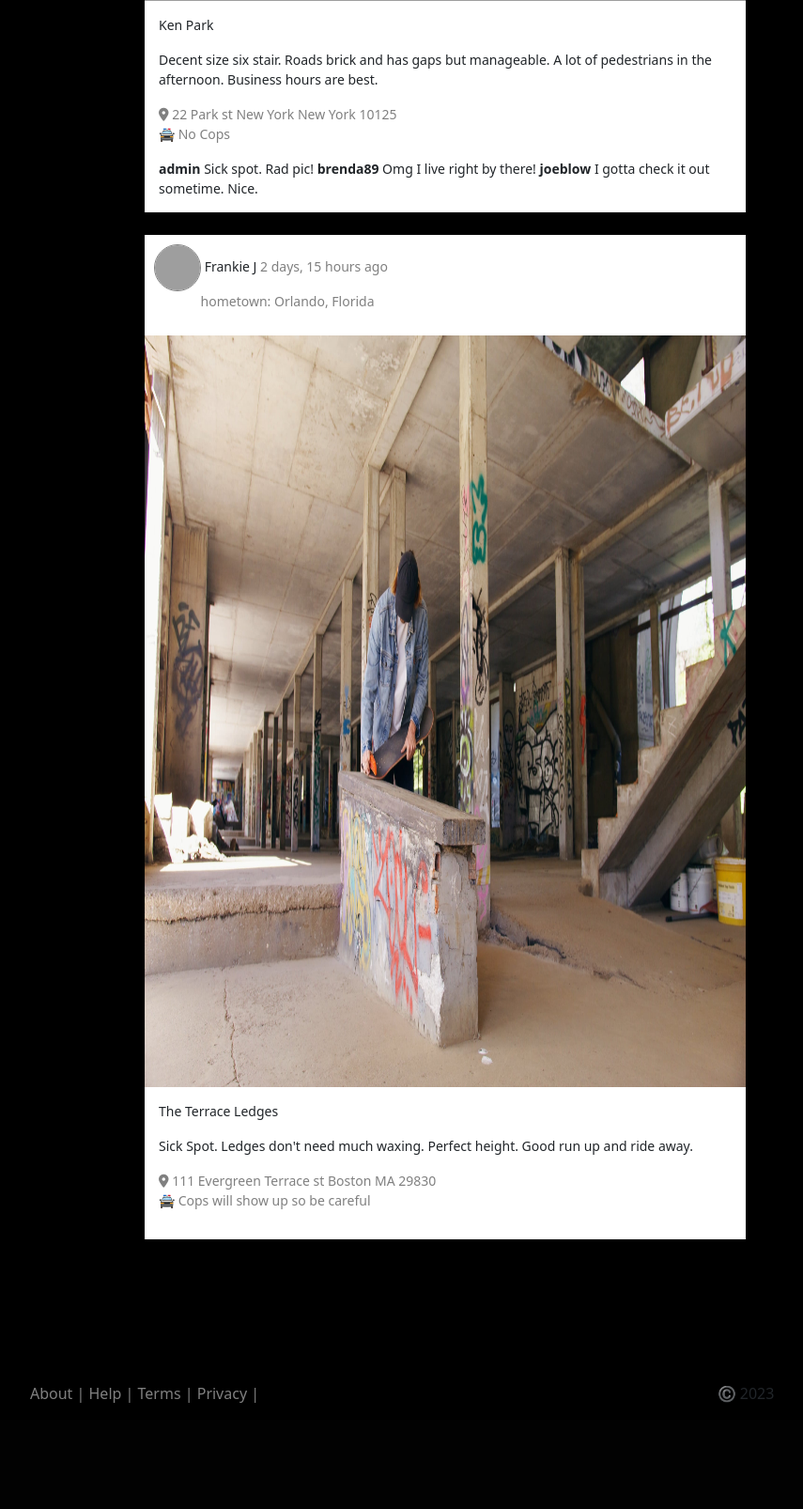
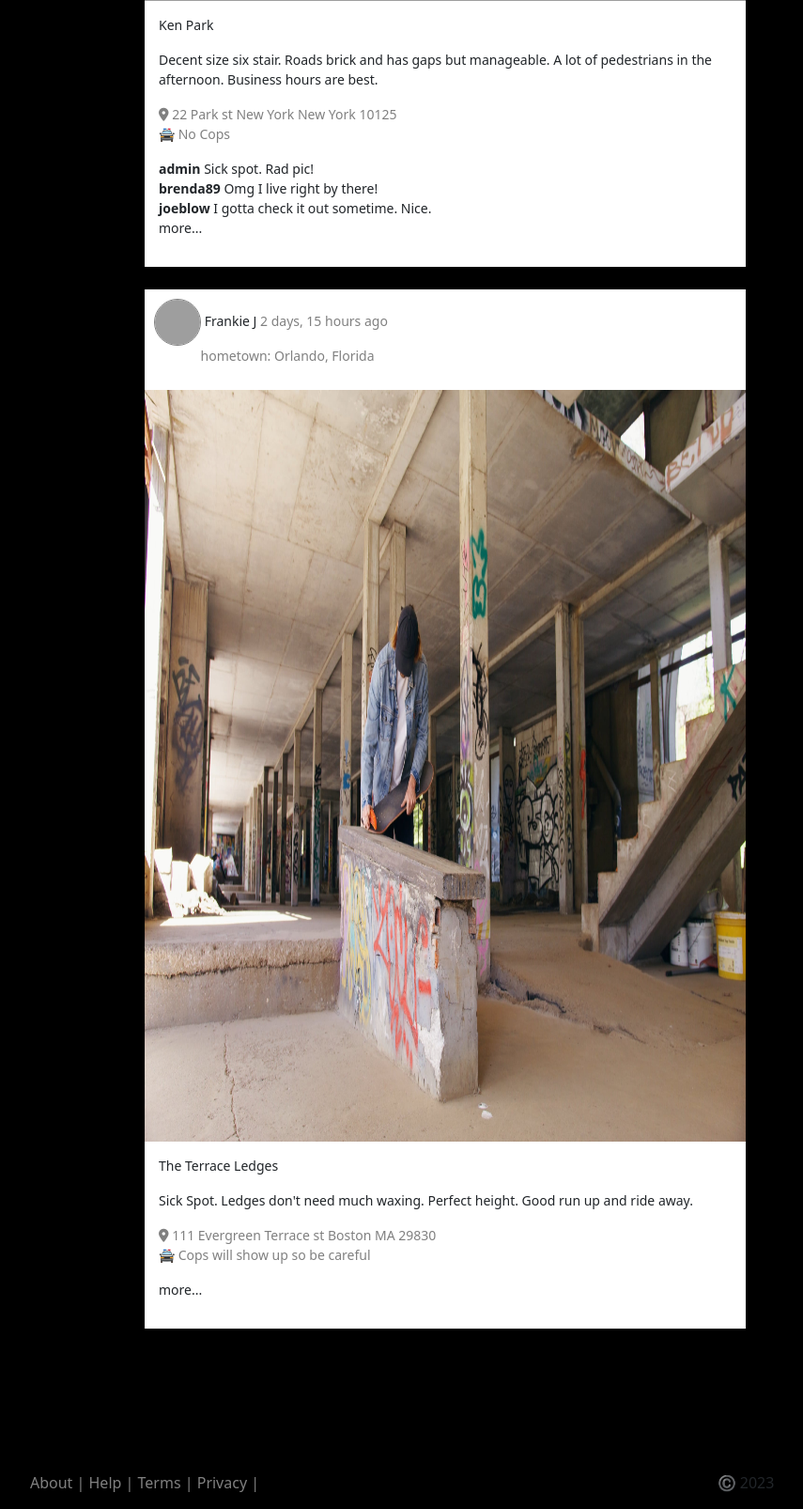
Before and after one commit to FranklinJamesJones89/SkateBook, a Django app: page / in a window 1280 px wide. Shown: the part 1720-3326 px from the top of the page at 94% size, without its empty margins (166-1021 px from the left). Before the commit the page ends 3213 px from the top, so only its background shows below. Run offline with Django 4.2, Linux system fonts and the light colour scheme; a user stored in the database is signed in; data comes from the database, SQL or seed files in the repository; both versions use the stored data as it was after the commit; some libraries are stand-ins or nearby versions; some web fonts are replaced; grey boxes are pictures that could not be loaded.

Commit message:
Modify feed-messages length

```diff
--- a/skatebooks/static/skatebooks/css/styles.css
+++ b/skatebooks/static/skatebooks/css/styles.css
@@ -132,6 +132,10 @@ nav {
 	color: var(--grey);
 }
 
+.feed-messages-container {
+	display: block;
+}
+
 /* signup */
 .signup-form-wrapper {
 	display: block;
--- a/skatebooks/templates/skatebooks/index.html
+++ b/skatebooks/templates/skatebooks/index.html
@@ -54,10 +54,13 @@
 	  <p class="feed-location">🚔 {{ spot.fuck12 }}</p>
 	  {% for message in spot_messages %}
 	  {% if spot.id == message.spot.id %}
+	  <div class="feed-messages-container">
 	  <span><b>{{ message.user.username }}</b></span>
 	  <span>{{ message.body }}</span>
+	  </div>
 	  {% endif %}
 	  {% endfor %}
+	  <p>more...</p>
 	</div>
       </div>
       <br>
--- a/skatebooks/views.py
+++ b/skatebooks/views.py
@@ -8,8 +8,9 @@ from . forms import MyUserCreationForm, SpotForm
 
 # Create your views here.
 
-@login_required(login_url = 'skatebooks:signup')
+@login_required(login_url = 'skatebooks:signin')
 def index(request):
+    # Queries
     if 'q' in request.GET:
        q = request.GET['q']
        #spots = Spot.objects.filter(city__icontains = q)
@@ -20,6 +21,7 @@ def index(request):
 
     form = SpotForm()
 
+    #POST requests
     if request.method == 'POST':
         form = SpotForm(request.POST, request.FILES)
 
@@ -30,7 +32,8 @@ def index(request):
 
             return redirect('skatebooks:index')
 
-    spot_messages = Message.objects.all()
+    spot_messages = Message.objects.all()[:3]
+
     context = {'spots': spots, 'form': form, 'spot_messages': spot_messages}
 
     return render(request, 'skatebooks/index.html', context)
```
Also changed, not shown: db.sqlite3.
